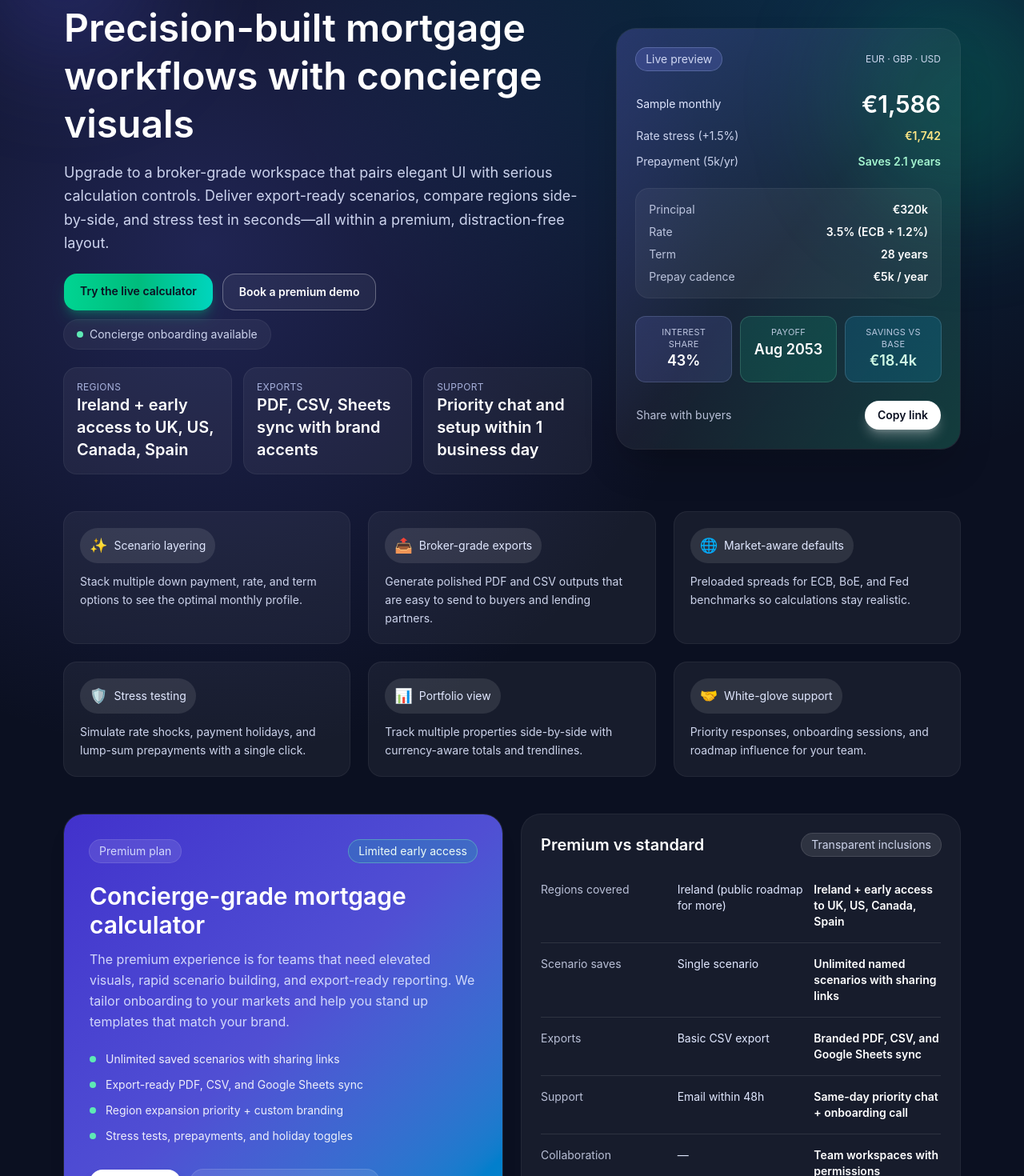
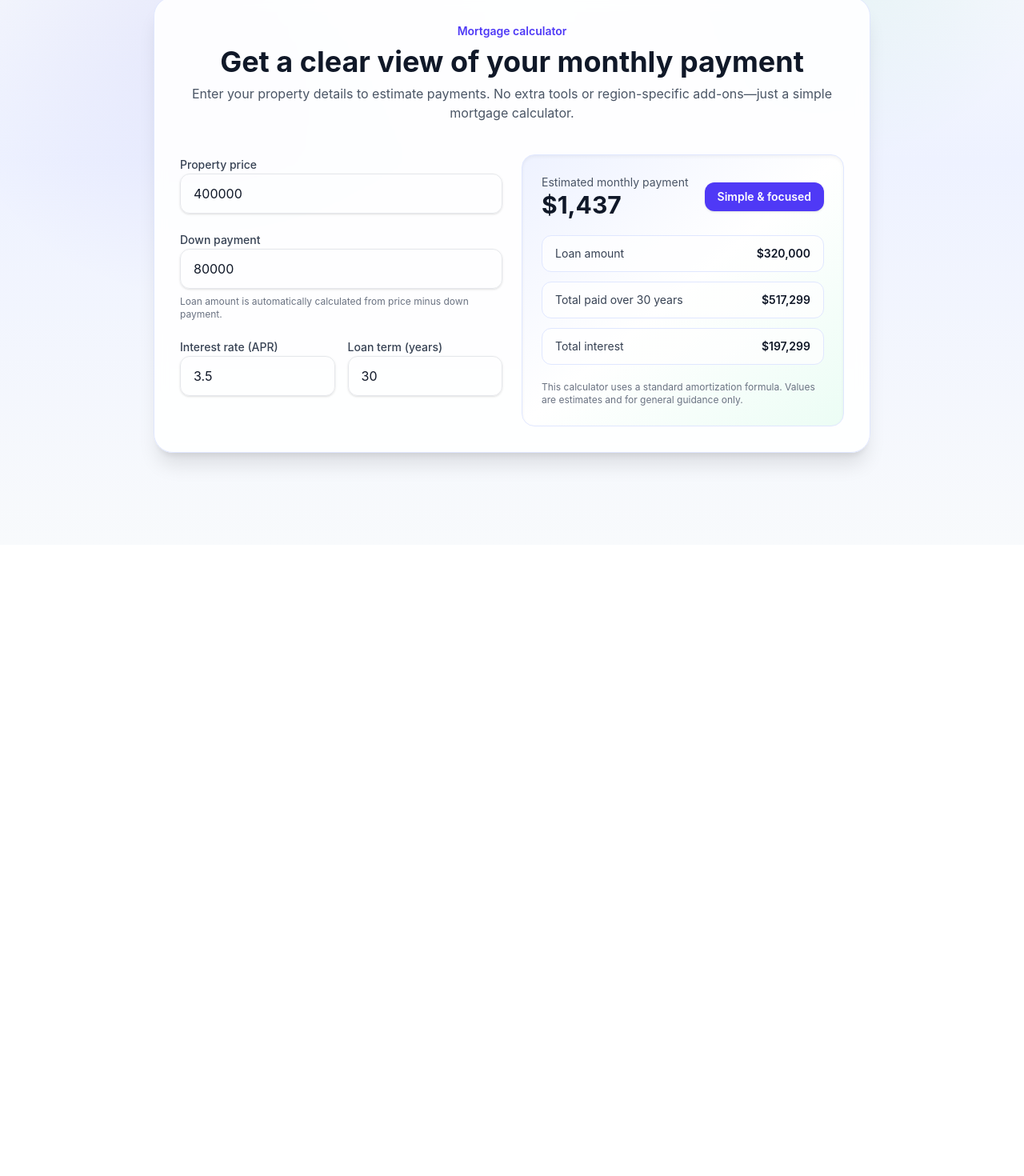
Before and after one commit to alexcanchaya-dotcom/worldmortgagecalc, a Next.js app: page / in a window 1280 px wide. Shown: the part 119-1589 px from the top of the page at 80% size. After the commit the page ends 800 px from the top, so only its background shows below. Built offline with nearby package versions, Linux system fonts and the light colour scheme.

Commit message:
Simplify homepage to mortgage calculator

```diff
--- a/app/page.tsx
+++ b/app/page.tsx
@@ -1,314 +1,146 @@
-import Link from 'next/link';
+"use client";
 
-const featureHighlights = [
-  {
-    title: 'Scenario layering',
-    description: 'Stack multiple down payment, rate, and term options to see the optimal monthly profile.',
-    icon: '✨'
-  },
-  {
-    title: 'Broker-grade exports',
-    description: 'Generate polished PDF and CSV outputs that are easy to send to buyers and lending partners.',
-    icon: '📤'
-  },
-  {
-    title: 'Market-aware defaults',
-    description: 'Preloaded spreads for ECB, BoE, and Fed benchmarks so calculations stay realistic.',
-    icon: '🌐'
-  },
-  {
-    title: 'Stress testing',
-    description: 'Simulate rate shocks, payment holidays, and lump-sum prepayments with a single click.',
-    icon: '🛡️'
-  },
-  {
-    title: 'Portfolio view',
-    description: 'Track multiple properties side-by-side with currency-aware totals and trendlines.',
-    icon: '📊'
-  },
-  {
-    title: 'White-glove support',
-    description: 'Priority responses, onboarding sessions, and roadmap influence for your team.',
-    icon: '🤝'
+import { useMemo, useState } from "react";
+
+export default function HomePage() {
+  const [propertyPrice, setPropertyPrice] = useState(400000);
+  const [downPayment, setDownPayment] = useState(80000);
+  const [interestRate, setInterestRate] = useState(3.5);
+  const [loanTerm, setLoanTerm] = useState(30);
+
+  const loanAmount = Math.max(0, propertyPrice - downPayment);
+
+  const monthlyPayment = useMemo(() => {
+    const monthlyRate = interestRate / 100 / 12;
+    const totalPayments = loanTerm * 12;
+
+    if (monthlyRate === 0) {
+      return loanAmount / totalPayments;
     }
-];
 
-const comparisonRows = [
-  {
-    label: 'Regions covered',
-    standard: 'Ireland (public roadmap for more)',
-    premium: 'Ireland + early access to UK, US, Canada, Spain'
-  },
-  {
-    label: 'Scenario saves',
-    standard: 'Single scenario',
-    premium: 'Unlimited named scenarios with sharing links'
-  },
-  {
-    label: 'Exports',
-    standard: 'Basic CSV export',
-    premium: 'Branded PDF, CSV, and Google Sheets sync'
-  },
-  {
-    label: 'Support',
-    standard: 'Email within 48h',
-    premium: 'Same-day priority chat + onboarding call'
-  },
-  {
-    label: 'Collaboration',
-    standard: '—',
-    premium: 'Team workspaces with permissions'
-  },
-  {
-    label: 'Stress tests',
-    standard: 'Manual inputs only',
-    premium: 'Preset shocks, holidays, prepayment toggles'
-  }
-];
+    return (
+      loanAmount *
+      ((monthlyRate * Math.pow(1 + monthlyRate, totalPayments)) /
+        (Math.pow(1 + monthlyRate, totalPayments) - 1))
+    );
+  }, [interestRate, loanAmount, loanTerm]);
 
-const faqs = [
-  {
-    question: 'Who is the premium calculator for?',
-    answer: 'It is built for brokers, buyer agents, and financial planners who need reliable scenarios to share with clients.'
-  },
-  {
-    question: 'Can we customize currencies and branding?',
-    answer: 'Yes. Premium plans include currency toggles, logo placement, and brand color accents on exports.'
-  },
-  {
-    question: 'Do you support enterprise security reviews?',
-    answer: 'We provide data handling docs, uptime commitments, and optional SSO add-ons for enterprise teams.'
-  },
-  {
-    question: 'How quickly can we get access?',
-    answer: 'You can start within 1 business day. Early access to new regions is granted as soon as they are staged.'
-  }
-];
+  const totalPaid = monthlyPayment * loanTerm * 12;
+  const totalInterest = totalPaid - loanAmount;
 
-export default function PremiumCalculator() {
+  const formatCurrency = (value: number) =>
+    new Intl.NumberFormat("en-US", {
+      style: "currency",
+      currency: "USD",
+      maximumFractionDigits: 0,
+    }).format(value);
+
   return (
-    <main className="min-h-screen bg-[#0b1021] text-white pb-16">
-      <div className="relative overflow-hidden">
-        <div className="absolute inset-0 bg-[radial-gradient(circle_at_20%_20%,rgba(99,102,241,0.24),transparent_32%),radial-gradient(circle_at_80%_0%,rgba(14,165,233,0.2),transparent_30%)]" />
-        <div className="absolute -left-10 -top-10 h-60 w-60 rounded-full bg-indigo-500/20 blur-3xl" />
-        <div className="absolute -right-16 top-24 h-72 w-72 rounded-full bg-emerald-500/20 blur-3xl" />
-
-        <div className="relative max-w-6xl mx-auto px-4 pt-10 space-y-12">
-          <header className="flex items-center justify-between text-sm text-indigo-100/80">
-            <Link href="/" className="inline-flex items-center gap-2 px-3 py-2 rounded-full bg-white/10 ring-1 ring-white/15 hover:bg-white/20 transition">
-              <span>←</span> Back to home
-            </Link>
-            <div className="flex items-center gap-3">
-              <span className="inline-flex items-center gap-2 px-3 py-1 rounded-full bg-white/5 ring-1 ring-white/10">Last updated: Jan 2025</span>
-            </div>
+    <main className="min-h-screen flex items-center justify-center px-4 py-12">
+      <div className="w-full max-w-4xl bg-white/90 backdrop-blur rounded-3xl shadow-xl border border-indigo-100 p-8 space-y-10">
+        <header className="space-y-2 text-center">
+          <p className="text-sm font-semibold text-indigo-600">Mortgage calculator</p>
+          <h1 className="text-3xl sm:text-4xl font-bold text-gray-900">
+            Get a clear view of your monthly payment
+          </h1>
+          <p className="text-gray-600">
+            Enter your property details to estimate payments. No extra tools or region-specific add-ons—just a simple mortgage
+            calculator.
+          </p>
         </header>
 
-          <section className="grid lg:grid-cols-5 gap-8 items-center">
-            <div className="lg:col-span-3 space-y-6">
-              <div className="space-y-4">
-                <h1 className="text-4xl md:text-5xl font-semibold leading-tight text-white">
-                  Precision-built mortgage workflows with concierge visuals
-                </h1>
-                <p className="text-lg text-indigo-100/90 leading-relaxed">
-                  Upgrade to a broker-grade workspace that pairs elegant UI with serious calculation controls. Deliver export-ready scenarios, compare regions side-by-side, and stress test in seconds—all within a premium, distraction-free layout.
-                </p>
-              </div>
-              <div className="flex flex-wrap gap-3 text-sm">
-                <Link
-                  href="/ireland"
-                  className="px-5 py-3 rounded-2xl bg-gradient-to-r from-emerald-400 via-emerald-500 to-teal-400 text-[#0b1021] font-semibold shadow-emerald-500/30 shadow-lg hover:shadow-xl transition transform hover:-translate-y-0.5"
-                >
-                  Try the live calculator
-                </Link>
-                <a
-                  href="mailto:hello@worldmortgagecalc.com"
-                  className="px-5 py-3 rounded-2xl border border-white/30 text-white font-semibold bg-white/5 hover:bg-white/10 transition"
-                >
-                  Book a premium demo
-                </a>
-                <span className="inline-flex items-center gap-2 px-4 py-2 rounded-full bg-white/5 text-indigo-100/90 ring-1 ring-white/10">
-                  <span className="h-2 w-2 rounded-full bg-emerald-300" />
-                  Concierge onboarding available
-                </span>
-              </div>
-              <div className="grid sm:grid-cols-3 gap-4 text-sm text-indigo-100/90">
-                <div className="p-4 rounded-2xl bg-white/5 ring-1 ring-white/10">
-                  <p className="text-xs uppercase tracking-wide text-indigo-200/80">Regions</p>
-                  <p className="text-xl font-semibold text-white">Ireland + early access to UK, US, Canada, Spain</p>
-                </div>
-                <div className="p-4 rounded-2xl bg-white/5 ring-1 ring-white/10">
-                  <p className="text-xs uppercase tracking-wide text-indigo-200/80">Exports</p>
-                  <p className="text-xl font-semibold text-white">PDF, CSV, Sheets sync with brand accents</p>
-                </div>
-                <div className="p-4 rounded-2xl bg-white/5 ring-1 ring-white/10">
-                  <p className="text-xs uppercase tracking-wide text-indigo-200/80">Support</p>
-                  <p className="text-xl font-semibold text-white">Priority chat and setup within 1 business day</p>
-                </div>
-              </div>
+        <div className="grid gap-6 lg:grid-cols-2">
+          <section className="space-y-5">
+            <div className="space-y-2">
+              <label className="text-sm font-medium text-gray-700" htmlFor="property-price">
+                Property price
+              </label>
+              <input
+                id="property-price"
+                type="number"
+                min={0}
+                value={propertyPrice}
+                onChange={(e) => setPropertyPrice(Number(e.target.value) || 0)}
+                className="w-full rounded-xl border border-gray-200 px-4 py-3 text-gray-900 shadow-sm focus:border-indigo-500 focus:outline-none focus:ring-2 focus:ring-indigo-200"
+              />
             </div>
 
-            <div className="lg:col-span-2">
-              <div className="relative rounded-3xl bg-white/5 ring-1 ring-white/10 shadow-2xl overflow-hidden">
-                <div className="absolute inset-0 bg-gradient-to-br from-indigo-500/20 via-transparent to-emerald-500/20" />
-                <div className="relative p-6 space-y-6">
-                  <div className="flex items-center justify-between text-sm text-indigo-100/90">
-                    <span className="px-3 py-1 rounded-full bg-indigo-400/20 ring-1 ring-indigo-300/40">Live preview</span>
-                    <span className="text-xs">EUR · GBP · USD</span>
+            <div className="space-y-2">
+              <label className="text-sm font-medium text-gray-700" htmlFor="down-payment">
+                Down payment
+              </label>
+              <input
+                id="down-payment"
+                type="number"
+                min={0}
+                value={downPayment}
+                onChange={(e) => setDownPayment(Number(e.target.value) || 0)}
+                className="w-full rounded-xl border border-gray-200 px-4 py-3 text-gray-900 shadow-sm focus:border-indigo-500 focus:outline-none focus:ring-2 focus:ring-indigo-200"
+              />
+              <p className="text-xs text-gray-500">Loan amount is automatically calculated from price minus down payment.</p>
             </div>
-                  <div className="space-y-3">
-                    <div className="flex items-center justify-between text-indigo-100">
-                      <span className="text-sm">Sample monthly</span>
-                      <span className="text-3xl font-semibold text-white">€1,586</span>
+
+            <div className="grid grid-cols-2 gap-4">
+              <div className="space-y-2">
+                <label className="text-sm font-medium text-gray-700" htmlFor="interest-rate">
+                  Interest rate (APR)
+                </label>
+                <input
+                  id="interest-rate"
+                  type="number"
+                  min={0}
+                  step={0.1}
+                  value={interestRate}
+                  onChange={(e) => setInterestRate(Number(e.target.value) || 0)}
+                  className="w-full rounded-xl border border-gray-200 px-4 py-3 text-gray-900 shadow-sm focus:border-indigo-500 focus:outline-none focus:ring-2 focus:ring-indigo-200"
+                />
               </div>
-                    <div className="flex items-center justify-between text-indigo-100/90 text-sm">
-                      <span>Rate stress (+1.5%)</span>
-                      <span className="font-semibold text-amber-200">€1,742</span>
-                    </div>
-                    <div className="flex items-center justify-between text-indigo-100/90 text-sm">
-                      <span>Prepayment (5k/yr)</span>
-                      <span className="font-semibold text-emerald-200">Saves 2.1 years</span>
-                    </div>
-                  </div>
-                  <div className="rounded-2xl bg-white/5 ring-1 ring-white/10 p-4 space-y-2">
-                    <div className="flex items-center justify-between text-sm text-indigo-100/80">
-                      <span>Principal</span>
-                      <span className="text-white font-semibold">€320k</span>
-                    </div>
-                    <div className="flex items-center justify-between text-sm text-indigo-100/80">
-                      <span>Rate</span>
-                      <span className="text-white font-semibold">3.5% (ECB + 1.2%)</span>
-                    </div>
-                    <div className="flex items-center justify-between text-sm text-indigo-100/80">
-                      <span>Term</span>
-                      <span className="text-white font-semibold">28 years</span>
-                    </div>
-                    <div className="flex items-center justify-between text-sm text-indigo-100/80">
-                      <span>Prepay cadence</span>
-                      <span className="text-white font-semibold">€5k / year</span>
-                    </div>
-                  </div>
-                  <div className="grid grid-cols-3 gap-3 text-center text-xs text-indigo-100/80">
-                    <div className="p-3 rounded-xl bg-indigo-400/15 ring-1 ring-indigo-300/30">
-                      <p className="text-[11px] uppercase tracking-wide">Interest share</p>
-                      <p className="text-lg font-semibold text-white">43%</p>
-                    </div>
-                    <div className="p-3 rounded-xl bg-emerald-400/15 ring-1 ring-emerald-300/30">
-                      <p className="text-[11px] uppercase tracking-wide">Payoff</p>
-                      <p className="text-lg font-semibold text-white">Aug 2053</p>
-                    </div>
-                    <div className="p-3 rounded-xl bg-sky-400/15 ring-1 ring-sky-300/30">
-                      <p className="text-[11px] uppercase tracking-wide">Savings vs base</p>
-                      <p className="text-lg font-semibold text-emerald-100">€18.4k</p>
-                    </div>
-                  </div>
-                  <div className="flex items-center justify-between text-sm text-indigo-100/80">
-                    <span>Share with buyers</span>
-                    <button className="px-4 py-2 rounded-full bg-white text-[#0b1021] font-semibold hover:-translate-y-0.5 transform transition shadow-lg shadow-white/30">
-                      Copy link
-                    </button>
-                  </div>
-                </div>
+
+              <div className="space-y-2">
+                <label className="text-sm font-medium text-gray-700" htmlFor="loan-term">
+                  Loan term (years)
+                </label>
+                <input
+                  id="loan-term"
+                  type="number"
+                  min={1}
+                  value={loanTerm}
+                  onChange={(e) => setLoanTerm(Number(e.target.value) || 0)}
+                  className="w-full rounded-xl border border-gray-200 px-4 py-3 text-gray-900 shadow-sm focus:border-indigo-500 focus:outline-none focus:ring-2 focus:ring-indigo-200"
+                />
               </div>
             </div>
           </section>
 
-          <section className="grid md:grid-cols-3 gap-6">
-            {featureHighlights.map((item) => (
-              <div key={item.title} className="group rounded-2xl bg-white/5 ring-1 ring-white/10 p-5 space-y-3 hover:bg-white/8 transition">
-                <div className="inline-flex items-center gap-2 px-3 py-2 rounded-full bg-white/10 text-sm text-indigo-100">
-                  <span className="text-lg">{item.icon}</span>
-                  {item.title}
+          <section className="rounded-2xl border border-indigo-100 bg-gradient-to-br from-indigo-50 via-white to-emerald-50 p-6 shadow-inner space-y-5">
+            <div className="flex items-center justify-between">
+              <div>
+                <p className="text-sm text-gray-600">Estimated monthly payment</p>
+                <p className="text-3xl font-bold text-gray-900">{formatCurrency(monthlyPayment || 0)}</p>
               </div>
-                <p className="text-indigo-100/90 leading-relaxed text-sm">{item.description}</p>
-              </div>
-            ))}
-          </section>
-
-          <section className="grid lg:grid-cols-2 gap-6 items-start">
-            <div className="rounded-3xl bg-gradient-to-br from-indigo-600/80 via-indigo-500/80 to-sky-500/80 p-8 shadow-xl ring-1 ring-white/10">
-              <div className="flex items-center justify-between text-sm text-indigo-100/90 mb-6">
-                <span className="px-3 py-1 rounded-full bg-white/10 ring-1 ring-white/20">Premium plan</span>
-                <span className="px-3 py-1 rounded-full bg-emerald-400/20 ring-1 ring-emerald-300/50 text-emerald-50">Limited early access</span>
-              </div>
-              <h2 className="text-3xl font-semibold text-white mb-3">Concierge-grade mortgage calculator</h2>
-              <p className="text-indigo-100/90 mb-6 leading-relaxed">
-                The premium experience is for teams that need elevated visuals, rapid scenario building, and export-ready reporting. We tailor onboarding to your markets and help you stand up templates that match your brand.
-              </p>
-              <div className="space-y-3 text-sm text-white/90">
-                <div className="flex items-center gap-3">
-                  <span className="h-2 w-2 rounded-full bg-emerald-300" />
-                  Unlimited saved scenarios with sharing links
-                </div>
-                <div className="flex items-center gap-3">
-                  <span className="h-2 w-2 rounded-full bg-emerald-300" />
-                  Export-ready PDF, CSV, and Google Sheets sync
-                </div>
-                <div className="flex items-center gap-3">
-                  <span className="h-2 w-2 rounded-full bg-emerald-300" />
-                  Region expansion priority + custom branding
-                </div>
-                <div className="flex items-center gap-3">
-                  <span className="h-2 w-2 rounded-full bg-emerald-300" />
-                  Stress tests, prepayments, and holiday toggles
-                </div>
-              </div>
-              <div className="mt-8 flex flex-wrap gap-3">
-                <a
-                  href="mailto:hello@worldmortgagecalc.com"
-                  className="px-5 py-3 rounded-2xl bg-white text-[#0b1021] font-semibold shadow-lg shadow-black/30 hover:-translate-y-0.5 transform transition"
-                >
-                  Talk to us
-                </a>
-                <Link
-                  href="/ireland"
-                  className="px-5 py-3 rounded-2xl bg-white/10 text-white font-semibold ring-1 ring-white/20 hover:bg-white/15 transition"
-                >
-                  Explore Ireland calculator
-                </Link>
+              <div className="rounded-xl bg-indigo-600 text-white px-4 py-2 text-sm font-semibold shadow-sm">
+                Simple & focused
               </div>
             </div>
 
-            <div className="rounded-3xl bg-white/5 ring-1 ring-white/10 p-6 space-y-4">
-              <div className="flex items-center justify-between text-sm text-indigo-100/90">
-                <h3 className="text-xl font-semibold text-white">Premium vs standard</h3>
-                <span className="px-3 py-1 rounded-full bg-white/10 ring-1 ring-white/20">Transparent inclusions</span>
+            <div className="grid gap-3 text-sm text-gray-700">
+              <div className="flex items-center justify-between rounded-xl bg-white/70 px-4 py-3 border border-indigo-100">
+                <span>Loan amount</span>
+                <span className="font-semibold text-gray-900">{formatCurrency(loanAmount)}</span>
               </div>
-              <div className="divide-y divide-white/10">
-                {comparisonRows.map((row) => (
-                  <div key={row.label} className="py-4 grid grid-cols-3 gap-3 text-sm">
-                    <div className="text-indigo-100/80">{row.label}</div>
-                    <div className="text-indigo-100">{row.standard}</div>
-                    <div className="text-white font-semibold">{row.premium}</div>
+              <div className="flex items-center justify-between rounded-xl bg-white/70 px-4 py-3 border border-indigo-100">
+                <span>Total paid over {loanTerm} years</span>
+                <span className="font-semibold text-gray-900">{formatCurrency(totalPaid || 0)}</span>
               </div>
-                ))}
+              <div className="flex items-center justify-between rounded-xl bg-white/70 px-4 py-3 border border-indigo-100">
+                <span>Total interest</span>
+                <span className="font-semibold text-gray-900 text-right">{formatCurrency(totalInterest || 0)}</span>
               </div>
             </div>
-          </section>
 
-          <section className="rounded-3xl bg-white/5 ring-1 ring-white/10 p-8 space-y-6">
-            <div className="flex flex-col gap-3 sm:flex-row sm:items-center sm:justify-between">
-              <div>
-                <p className="text-sm uppercase tracking-wide text-indigo-200/80">FAQs</p>
-                <h3 className="text-2xl font-semibold text-white">What to expect from the premium experience</h3>
-              </div>
-              <a
-                href="mailto:hello@worldmortgagecalc.com"
-                className="px-4 py-2 rounded-full bg-white text-[#0b1021] font-semibold shadow-lg shadow-white/30 hover:-translate-y-0.5 transform transition"
-              >
-                Ask a question
-              </a>
-            </div>
-            <div className="grid md:grid-cols-2 gap-4">
-              {faqs.map((item) => (
-                <div key={item.question} className="p-4 rounded-2xl bg-white/5 ring-1 ring-white/10 space-y-2">
-                  <p className="text-sm font-semibold text-white flex items-center gap-2">
-                    <span className="h-2 w-2 rounded-full bg-emerald-300" />
-                    {item.question}
+            <p className="text-xs text-gray-500">
+              This calculator uses a standard amortization formula. Values are estimates and for general guidance only.
             </p>
-                  <p className="text-sm text-indigo-100/90 leading-relaxed">{item.answer}</p>
-                </div>
-              ))}
-            </div>
           </section>
         </div>
       </div>
```
Lines whose indentation alone changed are shown as unchanged.
